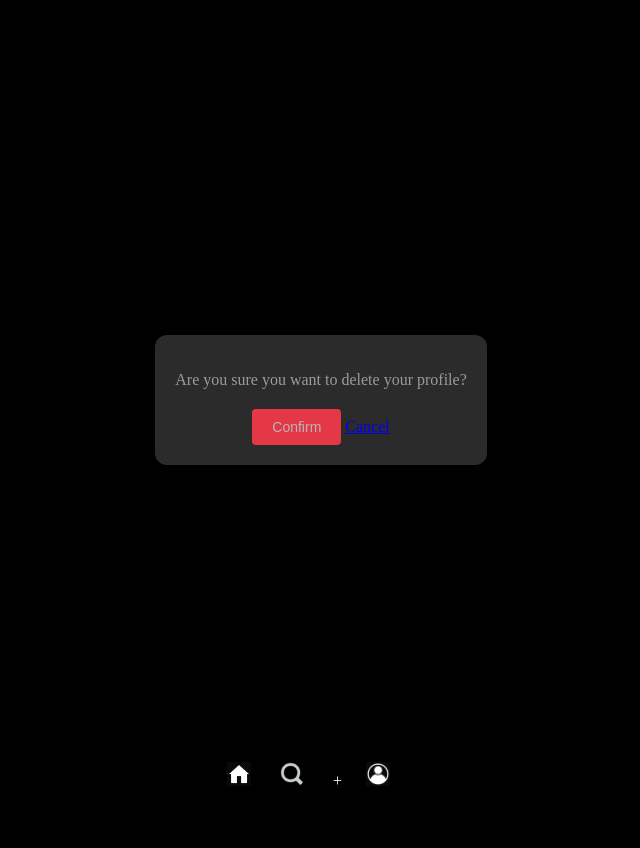
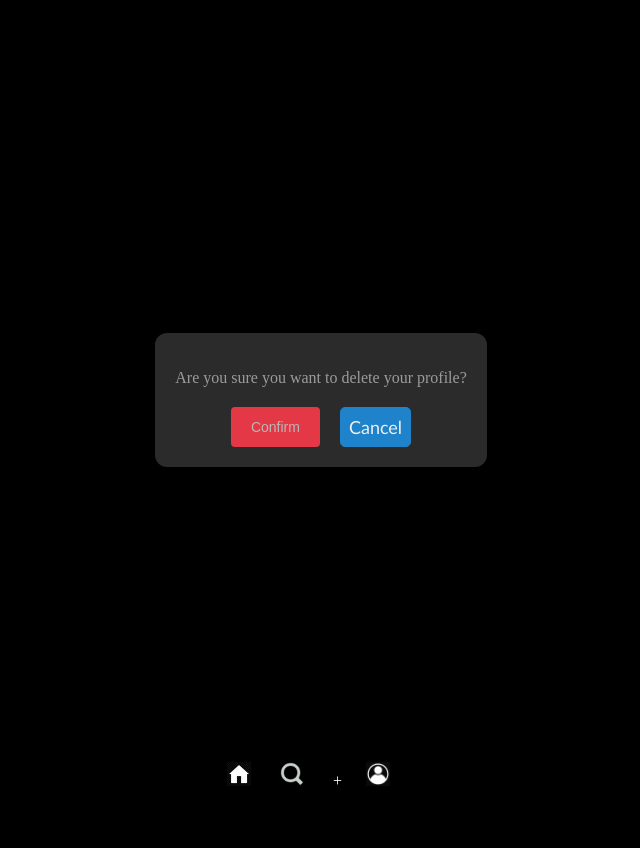
Before and after one commit to nicodiezz/fakeinstagram, a Django app: page /accounts/delete-profile/ in a window 1280 px wide. Shown: the whole page, without its empty margins (319-959 px from the left). Run offline with Django 5.2, Linux system fonts and the light colour scheme; the visitor is signed in with stand-in values (Sample User, id 1).

Commit message:
Add cancel button to confirm_deletion

```diff
--- a/fakeinstagram/home/static/css/style.css
+++ b/fakeinstagram/home/static/css/style.css
@@ -355,7 +355,7 @@ nav ul li a img {
 .profile-header .username-follow{
     display: flex;
 }
-.follow-button,.unfollow-button, .profile-header .edit_profile-btn{
+.follow-button,.unfollow-button, .profile-header .edit_profile-btn, .cancel-button{
     padding: 8px;
     text-decoration: none;
     font-family: 'Gill Sans', 'Gill Sans MT', Calibri, 'Trebuchet MS', sans-serif;
@@ -363,7 +363,7 @@ nav ul li a img {
     border: solid 1px;
     border-radius: 5px;
 }
-.follow-button{
+.follow-button, .cancel-button{
     background-color: #1f83cb;
     color: #eee;
     border-color: #1f83cb;
@@ -686,7 +686,7 @@ input[type="text"]::placeholder, input[type="password"]::placeholder {
     align-items: center;
 }
 
-/* Delete Post */
+/* Delete*/
 .confirm-delete{
     display: flex;
     justify-content: center;
@@ -724,3 +724,7 @@ input[type="text"]::placeholder, input[type="password"]::placeholder {
 .delete_form input[type="submit"]:focus, .delete_profile_btn {
     outline: none;
 }
+.confirm-cancel{
+    display: flex;
+    justify-content: center;
+}
```
Also changed, not shown: especificacion.md (+4 -0 lines).
